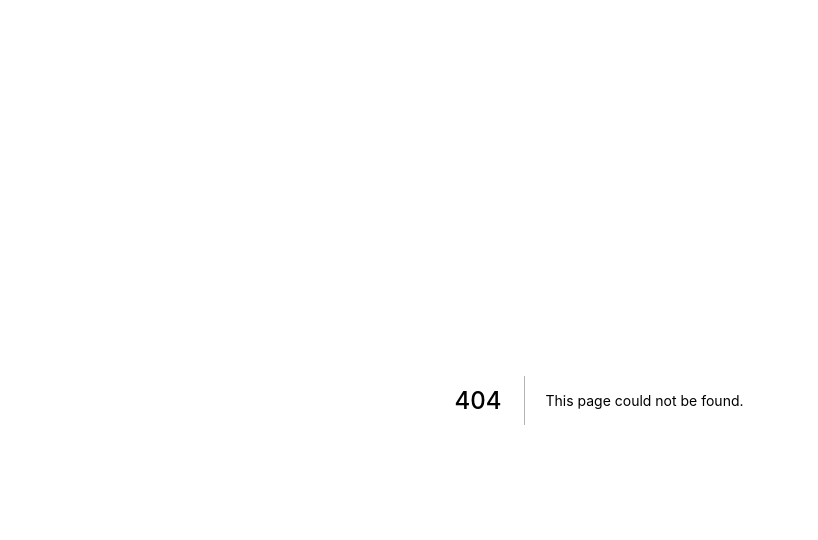
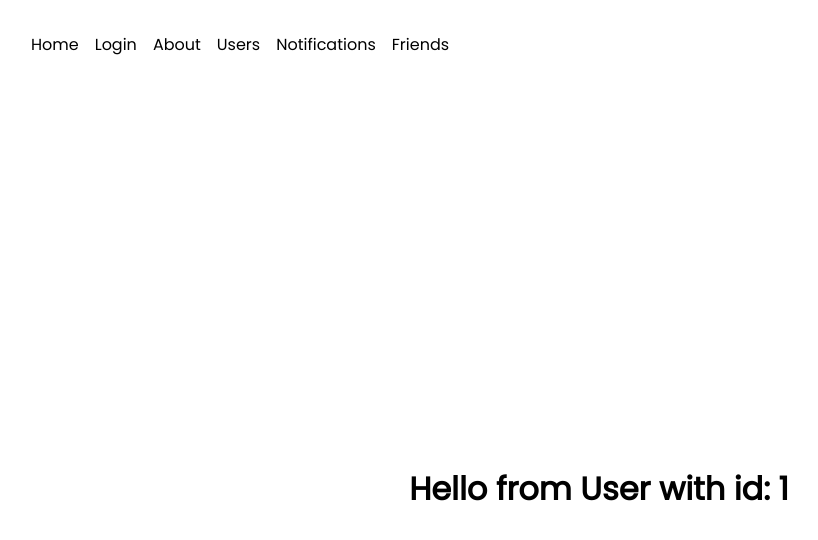
Before and after one commit to MariaVla/Nextjs-starter-pack, a Next.js app: page /users/1 in a window 1280 px wide. Before the commit this address had no page. Shown: the top 540 px of the page, without its empty margins (41-859 px from the left). Built offline with nearby package versions, Linux system fonts and the light colour scheme.

Commit message:
Add dynamic user page

```diff
--- /dev/null
+++ b/pages/users/[id].tsx
@@ -0,0 +1,25 @@
+import React from 'react';
+import { useRouter } from 'next/router';
+import { MainLayout } from '../../src/components/layouts';
+
+import styles from '../../styles/Users.module.css';
+
+const UserPage = () => {
+  const router = useRouter();
+
+  const userId = router.query.id;
+
+  return (
+    <MainLayout
+      title={'User'}
+      description="User Page description"
+      content={'User Page'}
+    >
+      <div className={styles.containerUsers}>
+        <h1>Hello from User with id: {userId}</h1>
+      </div>
+    </MainLayout>
+  );
+};
+
+export default UserPage;
--- a/styles/globals.scss
+++ b/styles/globals.scss
@@ -30,6 +30,7 @@ a {
   color: inherit;
   text-decoration: none;
   padding: 8px;
+  cursor: pointer;
 
   :hover {
     text-decoration: underline;
```
Also changed, not shown: pages/users/index.tsx (+8 -6 lines).
